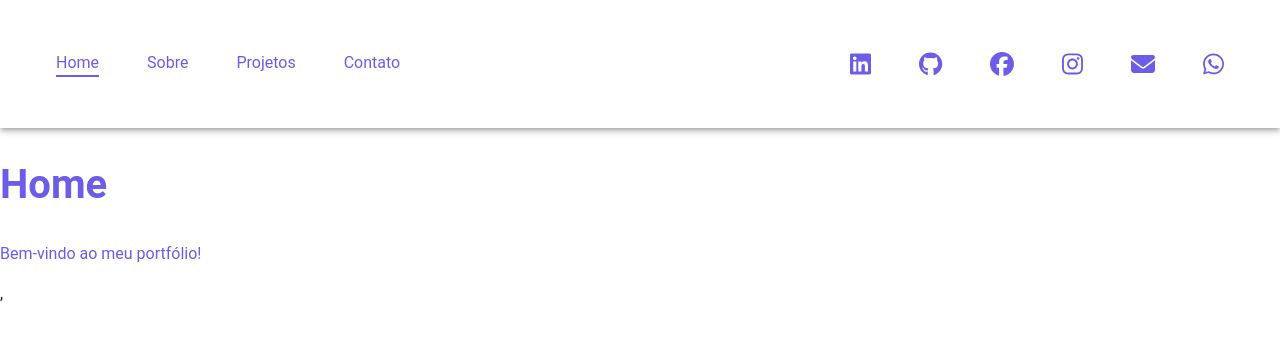
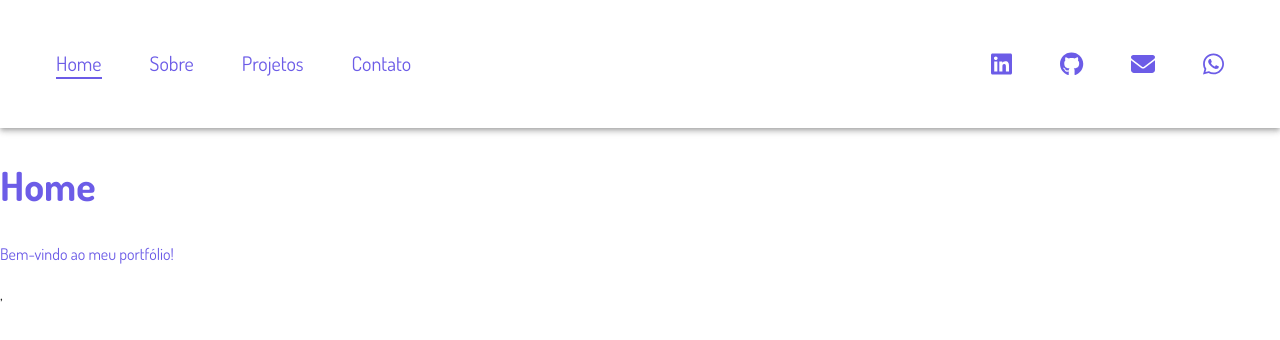
Before and after one commit to matheus-curvelo/portfolio, a React (Create React App) app: page / in a window 1280 px wide. Shown: the top 340 px of the page. Built offline with nearby package versions, Linux system fonts and the light colour scheme.

Commit message:
Instalando fonte dosis

```diff
--- a/public/index.html
+++ b/public/index.html
@@ -1,11 +1,13 @@
 <!DOCTYPE html>
 <html lang="pt-br">
 <head>
-  <meta charset="UTF-8">
-  <meta name="viewport" content="width=device-width, initial-scale=1.0">
+  <meta charset="UTF-8" />
+  <meta name="viewport" content="width=device-width, initial-scale=1.0" />
+  <link rel="stylesheet" href="https://fonts.googleapis.com/css2?family=Dosis:wght@400;500;600;700&display=swap" />
   <title>React App</title>
 </head>
 <body>
+  <noscript>You need to enable JavaScript to run this app.</noscript>
   <div id="root"></div>
 </body>
 </html>
--- a/src/components/Header/Header.tsx
+++ b/src/components/Header/Header.tsx
@@ -1,16 +1,13 @@
-// Header.tsx
 import React from "react";
-import { AppBar, Toolbar, Box, IconButton } from "@mui/material";
-import { NavLink } from "react-router-dom";
-import { FontAwesomeIcon } from "@fortawesome/react-fontawesome";
+import {AppBar, Toolbar, Box, IconButton, Typography} from "@mui/material";
+import {NavLink} from "react-router-dom";
+import {FontAwesomeIcon} from "@fortawesome/react-fontawesome";
 import {
-  faInstagram,
   faLinkedin,
   faWhatsapp,
-  faFacebook,
-  faGithub
+  faGithub,
 } from "@fortawesome/free-brands-svg-icons";
-import { faEnvelope } from "@fortawesome/free-solid-svg-icons";
+import {faEnvelope} from "@fortawesome/free-solid-svg-icons";
 import "./Header.scss";
 import "animate.css";
 
@@ -22,31 +19,31 @@ const Header: React.FC = () => {
           <div className="header__links animate__animated animate__backInLeft">
             <NavLink
               to="/"
-              className={({ isActive }) =>
+              className={({isActive}) =>
                 isActive ? "header__link active" : "header__link"
               }>
-              Home
+              <Typography variant="h5">Home</Typography>
             </NavLink>
             <NavLink
               to="/sobre"
-              className={({ isActive }) =>
+              className={({isActive}) =>
                 isActive ? "header__link active" : "header__link"
               }>
-              Sobre
+              <Typography variant="h5">Sobre</Typography>
             </NavLink>
             <NavLink
               to="/projetos"
-              className={({ isActive }) =>
+              className={({isActive}) =>
                 isActive ? "header__link active" : "header__link"
               }>
-              Projetos
+              <Typography variant="h5">Projetos</Typography>
             </NavLink>
             <NavLink
               to="/contato"
-              className={({ isActive }) =>
+              className={({isActive}) =>
                 isActive ? "header__link active" : "header__link"
               }>
-              Contato
+              <Typography variant="h5">Contato</Typography>
             </NavLink>
           </div>
 
@@ -68,24 +65,6 @@ const Header: React.FC = () => {
               color="inherit"
               className="header__icon">
               <FontAwesomeIcon icon={faGithub} />
-            </IconButton>
-            <IconButton
-              component="a"
-              href="https://www.facebook.com/matheus.curvelo1994"
-              target="_blank"
-              rel="noopener noreferrer"
-              color="inherit"
-              className="header__icon">
-              <FontAwesomeIcon icon={faFacebook} />
-            </IconButton>
-            <IconButton
-              component="a"
-              href="https://www.instagram.com/matheus.curvelo"
-              target="_blank"
-              rel="noopener noreferrer"
-              color="inherit"
-              className="header__icon">
-              <FontAwesomeIcon icon={faInstagram} />
             </IconButton>
             <IconButton
               component="a"
--- a/src/styles/typography.scss
+++ b/src/styles/typography.scss
@@ -1,7 +1,7 @@
 @import './variables';
 
 body {
-    font-family: 'Segoe UI', Tahoma, Geneva, Verdana, sans-serif
+    font-family: "Dosis", sans-serif;
 }
 
 h1,
--- a/src/theme.ts
+++ b/src/theme.ts
@@ -14,47 +14,47 @@ const theme = createTheme({
     },
   },
   typography: {
-    fontFamily: 'Roboto, sans-serif',
+    fontFamily: 'Dosis, Roboto, sans-serif', // Adicione 'Dosis' aqui
     h1: {
       fontSize: '2.5rem',
-      '@media (max-width: 960px)': {
+      '@media (max-width:900px)': {
         fontSize: '2rem',
       },
     },
     h2: {
       fontSize: '2rem',
-      '@media (max-width: 960px)': {
+      '@media (max-width:900px)': {
         fontSize: '1.5rem',
       },
     },
     h3: {
       fontSize: '1.75rem',
-      '@media (max-width: 960px)': {
+      '@media (max-width:900px)': {
         fontSize: '1.25rem',
       },
     },
     h4: {
       fontSize: '1.5rem',
-      '@media (max-width: 960px)': {
+      '@media (max-width:900px)': {
         fontSize: '1rem',
       },
     },
     h5: {
       fontSize: '1.25rem',
-      '@media (max-width: 960px)': {
+      '@media (max-width:900px)': {
         fontSize: '0.75rem',
       },
     },
     h6: {
       fontSize: '1rem',
-      '@media (max-width: 960px)': {
+      '@media (max-width:900px)': {
         fontSize: '0.5rem',
       },
     },
     body1: {
       fontSize: '1rem',
-      '@media (max-width: 960px)': {
-        fontSize: '0.5rem',
+      '@media (max-width:900px)': {
+        fontSize: '0.875rem',
       },
     },
   },
```
